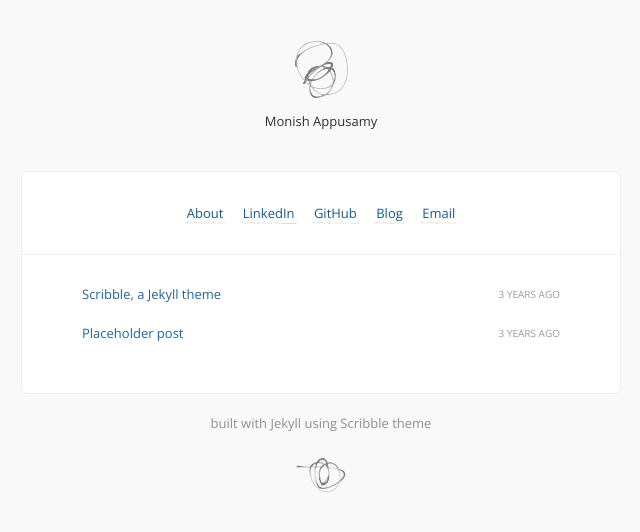
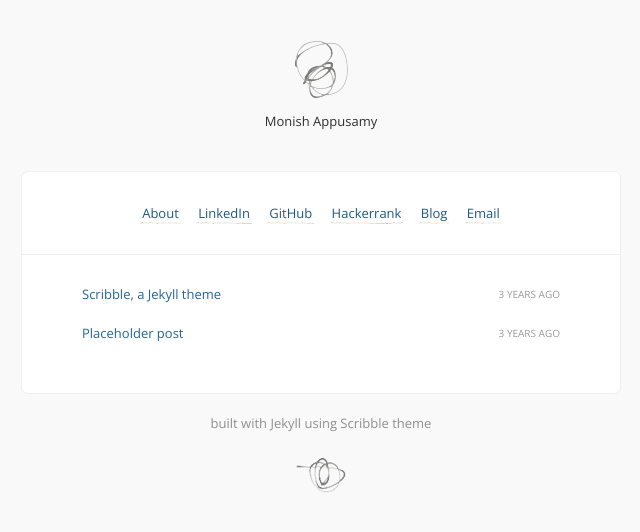
Before and after one commit to monishappusamy/monishappusamy.github.io, a Jekyll site: the page built from index.html, in a window 1280 px wide. Shown: the top 532 px of the page, without its empty margins (319-959 px from the left). Built offline with Jekyll 4.4.1, drawn with Linux system fonts in a browser that asks for light colours; Markdown is read by kramdown in place of the engine named in the settings; comment, search, counter and statistics services are not loaded.

Commit message:
Update _config.yml

```diff
--- a/_config.yml
+++ b/_config.yml
@@ -15,6 +15,9 @@ links:
   - name:         GitHub
     url:          http://github.com/monishappusamy
     external:     true
+  - name:         Hackerrank
+    url:          https://www.hackerrank.com/monishappusamy
+    external:     true
   - name:         Blog
     url:          http://monishappusamy.blogspot.com
     external:     true
```
